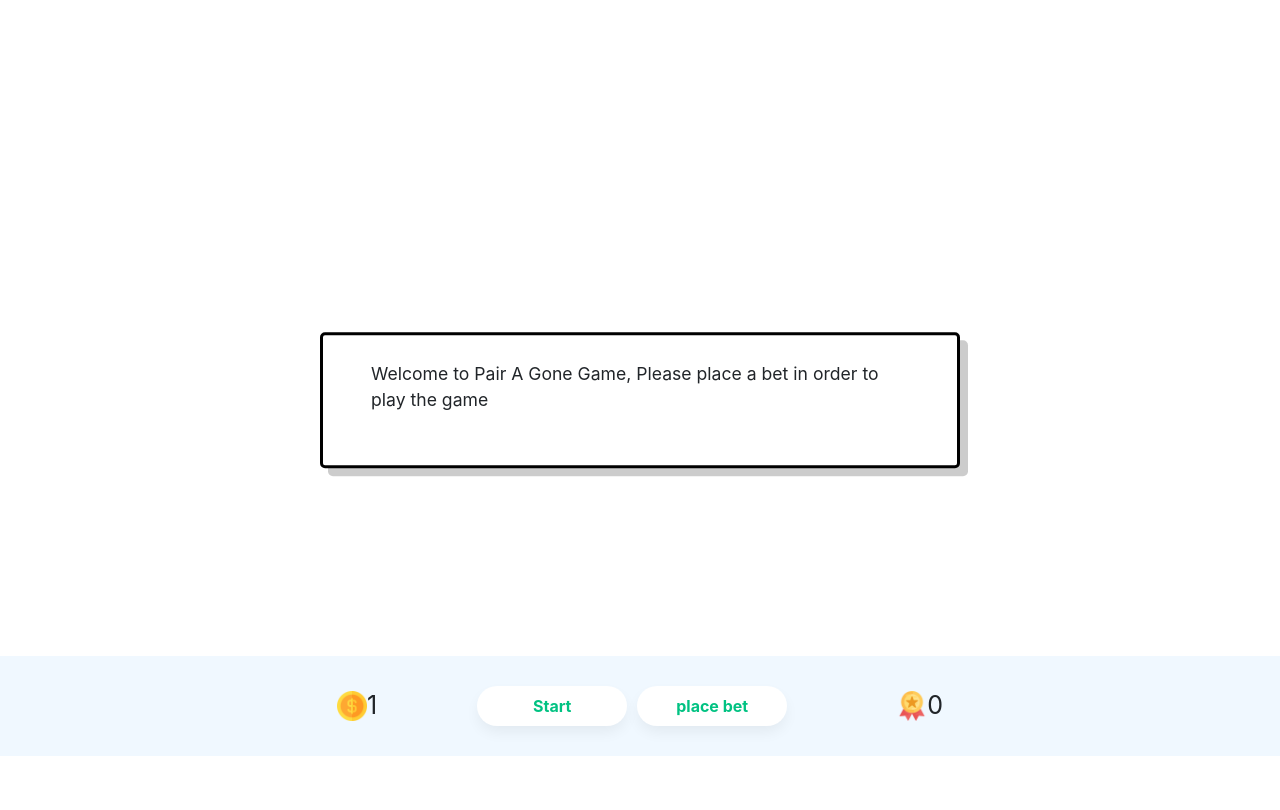
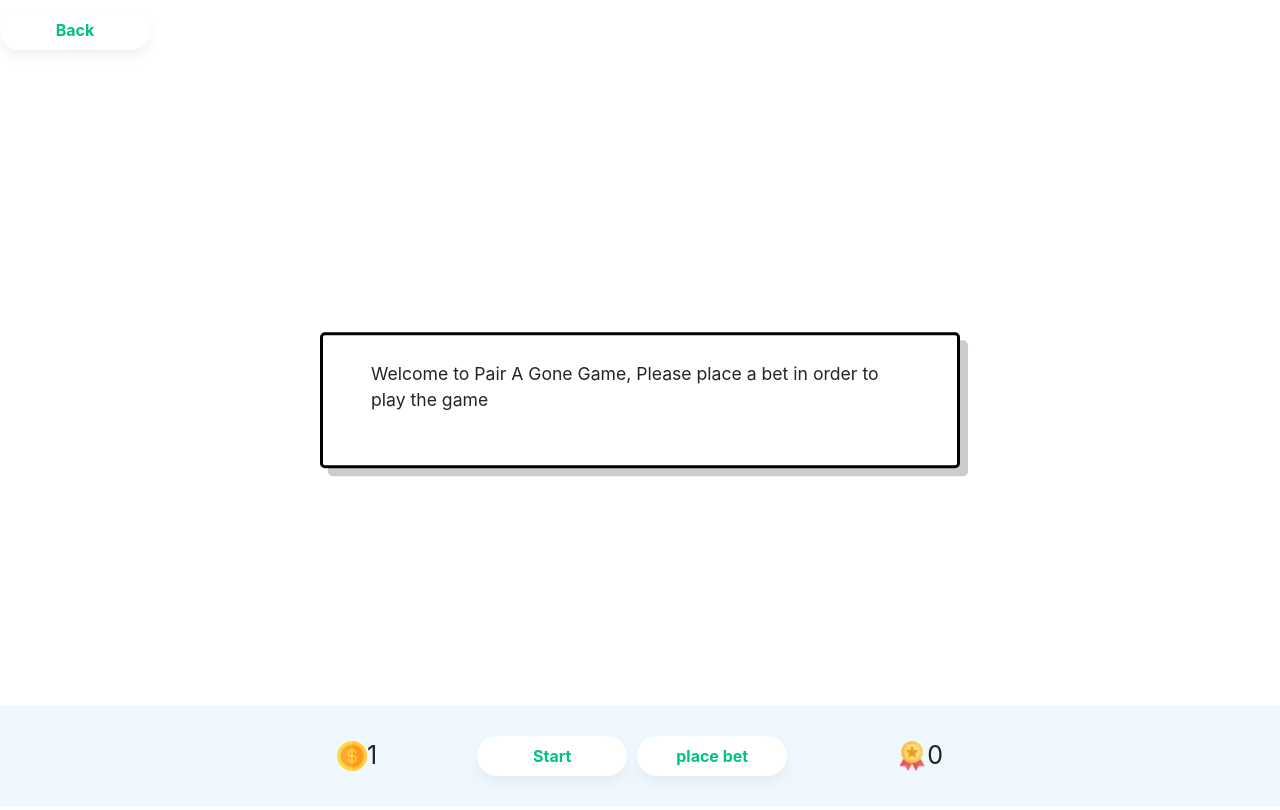
Before and after one commit to shesan24/LuigisCasino, a React (Create React App) app: page /pairagone in a window 1280 px wide. Built offline with nearby package versions, Linux system fonts and the light colour scheme.

Commit message:
add back button

```diff
--- a/src/PairAGone/PairAGone.js
+++ b/src/PairAGone/PairAGone.js
@@ -1,4 +1,5 @@
 import React, { Component } from 'react';
+import { Link } from "react-router-dom";
 import { PairCard } from './Components/PairCard';
 import { PopUp, OutCoinWindow, RuleWindow} from './Components/PopUp';
 import ReactCountdownClock from 'react-countdown-clock';
@@ -13,9 +14,11 @@ class PairAGone extends Component{
     constructor(props) {
         super(props);
         this.state = {
+            username: props.username,
+            userCoins: props.userCoins,
+
             deck: [],
             numCard: 20,
-            userCoins: props.userCoins,
             score: 0,
             timer: 0,
 
@@ -271,6 +274,13 @@ class PairAGone extends Component{
     render() {
         return (
             <div className="pair-view-body">
+                <div style={{marginTop: "10px"}}>
+                    <Link to="/">
+                        <button className="pair-btn pair-bet">
+                            Back
+                        </button>
+                    </Link>
+                </div>
                 <ToastContainer />
                 <div>
                     {this.state.timeUp &&
```
